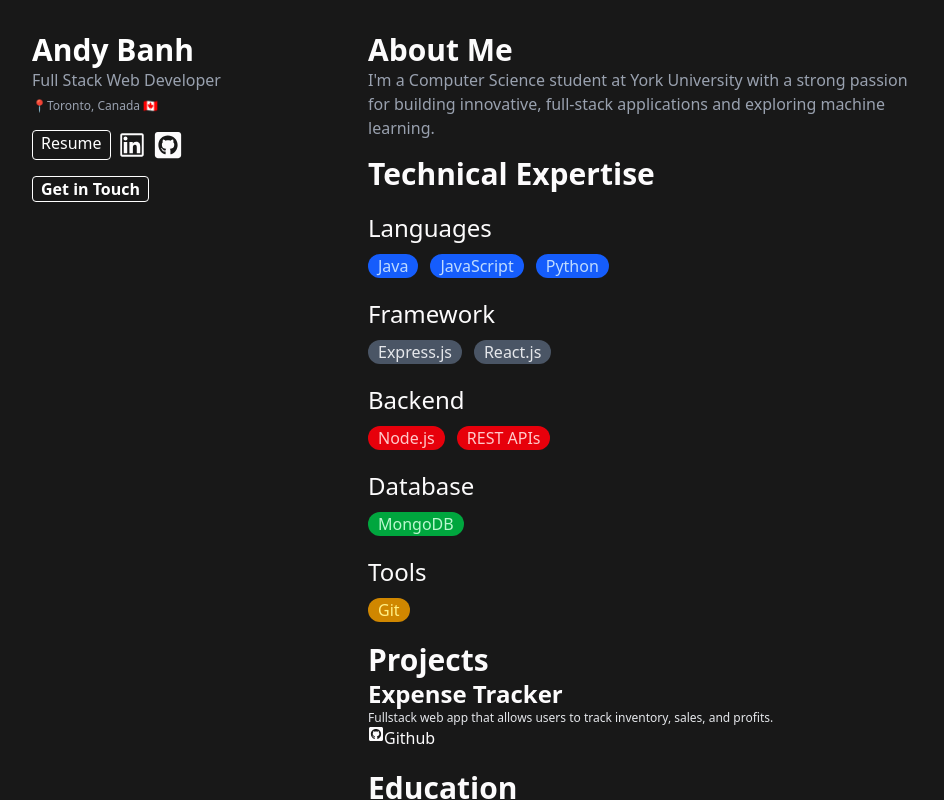
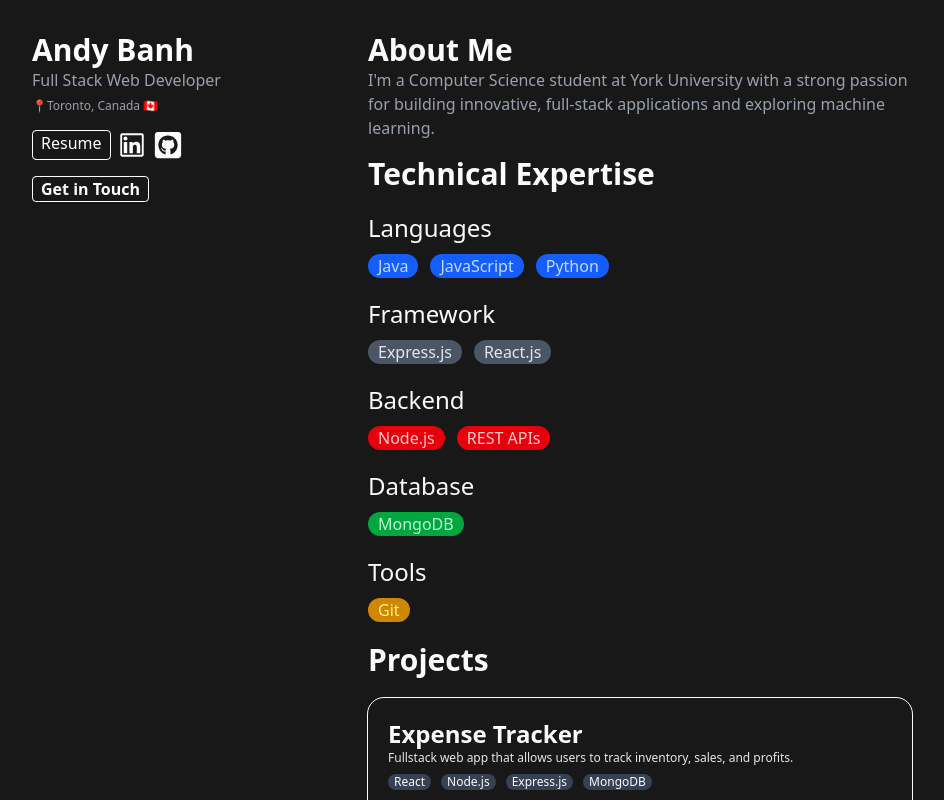
Before and after one commit to AndyyBanh/portfolio, a React (Vite) app: page / in a window 1280 px wide. Shown: the top 800 px of the page, without its empty margins (0-944 px from the left). Built offline with nearby package versions, Linux system fonts and the light colour scheme.

Commit message:
added project

```diff
--- a/src/project/ExpenseTracker.jsx
+++ b/src/project/ExpenseTracker.jsx
@@ -3,13 +3,30 @@ import { FaGithubSquare } from "react-icons/fa";
 
 const ExpenseTracker = () => {
     return (
-        <div className="">
-            <h4 className="font-semibold text-2xl">Expense Tracker</h4>
-            <p className="text-xs text-gray-200">Fullstack web app that allows users to track inventory, sales, and profits.</p>
+        <div className="mt-5 outline rounded-2xl">
+            <div className="p-5">
+                <h4 className="font-semibold text-2xl">Expense Tracker</h4>
+                <p className="text-xs text-gray-200">Fullstack web app that allows users to track inventory, sales, and profits.</p>
+                <div className="flex space-x-2.5">
+                    <div className="mt-2 rounded-2xl bg-gray-700 w-fit px-1.5">
+                        <p className="text-xs">React</p>
+                    </div>
+                    <div className="mt-2 rounded-2xl bg-gray-700 w-fit px-1.5">
+                        <p className="text-xs">Node.js</p>
+                    </div>
+                    <div className="mt-2 rounded-2xl bg-gray-700 w-fit px-1.5">
+                        <p className="text-xs">Express.js</p>
+                    </div>
+                    <div className="mt-2 rounded-2xl bg-gray-700 w-fit px-1.5">
+                        <p className="text-xs">MongoDB</p>
+                    </div>
+                </div>
+            </div>
+
             <a
-                className="flex hover:text-blue-500"
+                className="flex gap-1.5 hover:text-blue-500 mt-5 p-5"
                 aria-label="Expense Tracker"
-                href=""
+                href="https://github.com/AndyyBanh/expense-tracker"
             >
                 <FaGithubSquare />
                 Github
```
